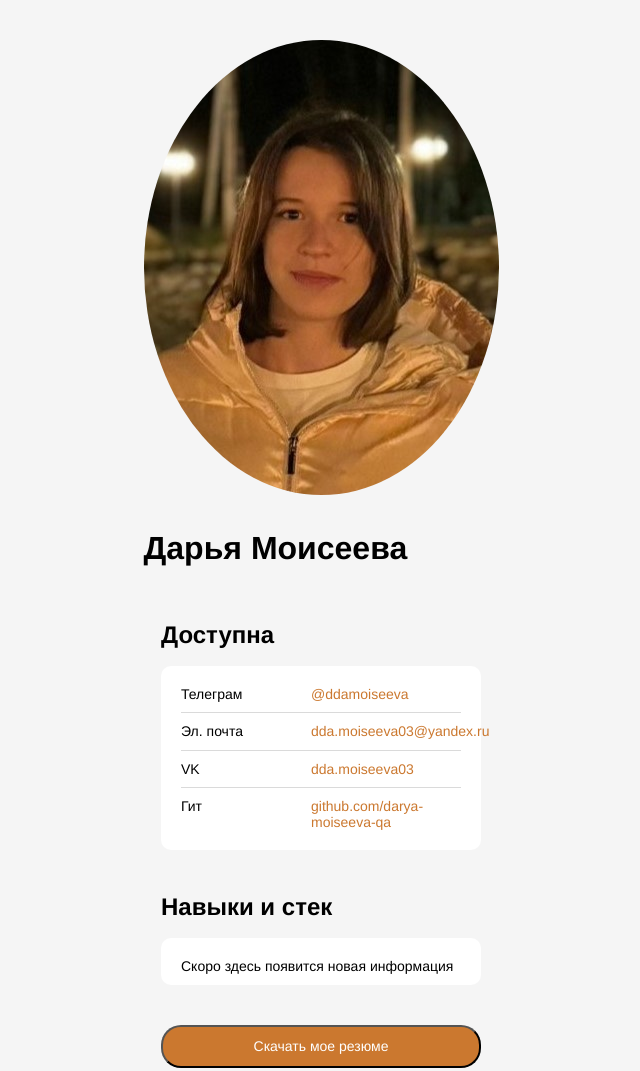
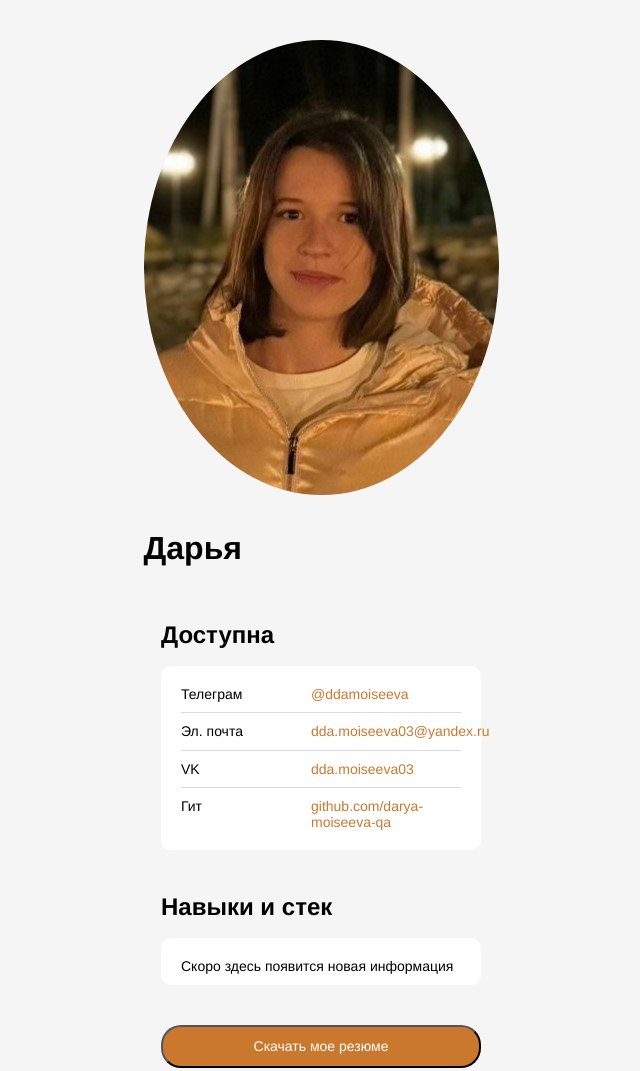
Before and after one commit to darya-moiseeva-qa/darya-moiseeva-qa.github.io, a plain HTML site: page index.html in a window 1280 px wide. Shown: the whole page, without its empty margins (319-959 px from the left). Drawn offline with Linux system fonts and the light colour scheme.

Commit message:
Update index.html

```diff
--- a/index.html
+++ b/index.html
@@ -12,7 +12,7 @@
   <body>
     <header class="header">
       <img src="003.jpg" alt="Tut dolzhna bit` ava" class="header__avatar" />
-      <h1 class="header__title">Дарья Моисеева</h1>
+      <h1 class="header__title">Дарья</h1>
     </header>
     <main>
       <section class="links">
```
